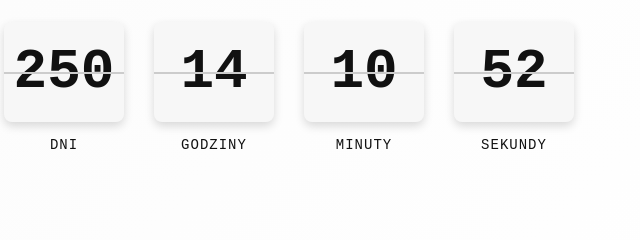
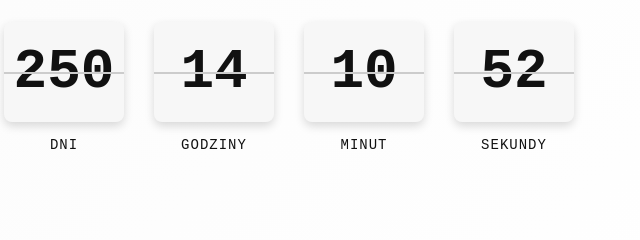
Before and after one commit to MadMarcin93/wedding-page, a website: page index_PL.html in a window 1280 px wide. Shown: the part 840-1080 px from the top of the page, 351-991 px from the left. Drawn offline with Linux system fonts and the light colour scheme; a web font is replaced by a local one.

Commit message:
Change label from 'MINUTY' to 'MINUT'

```diff
--- a/index_PL.html
+++ b/index_PL.html
@@ -60,7 +60,7 @@
           <div class="flip-card">
             <div class="number" id="minutes">00</div>
           </div>
-          <div class="label">MINUTY</div>
+          <div class="label">MINUT</div>
         </div>
 
         <div class="time-box">
```
